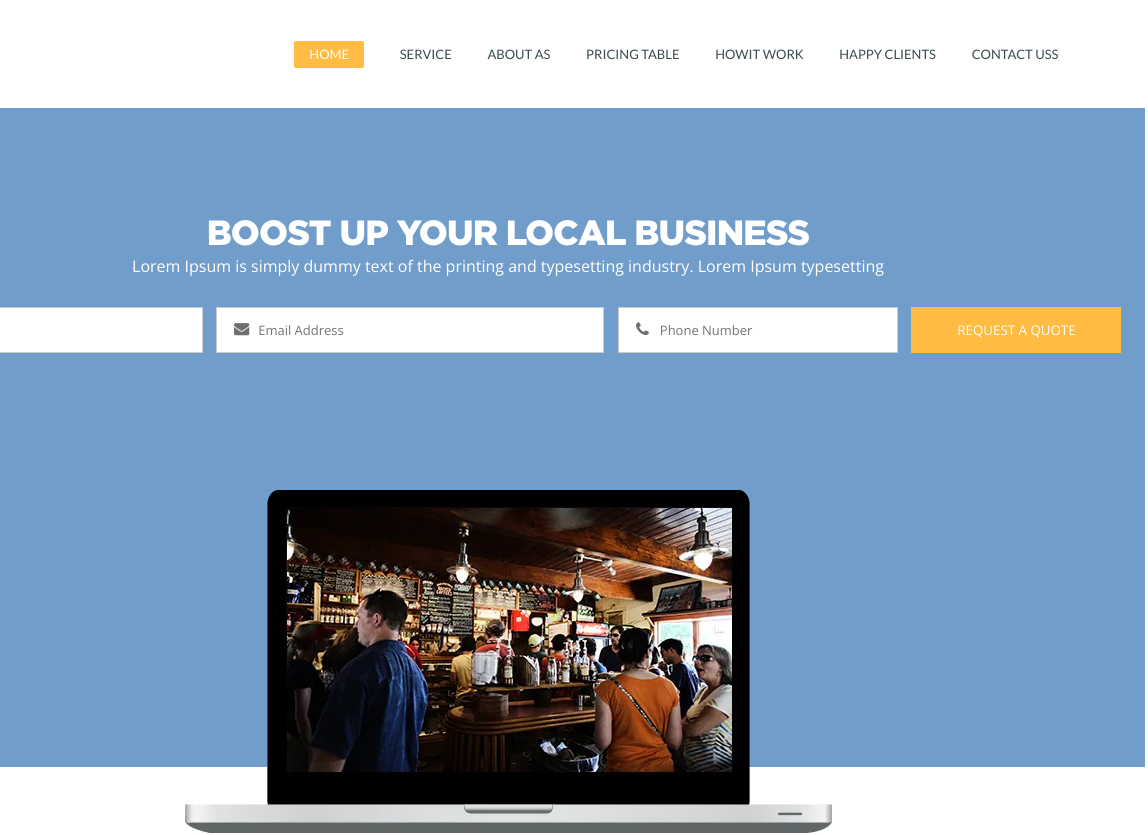
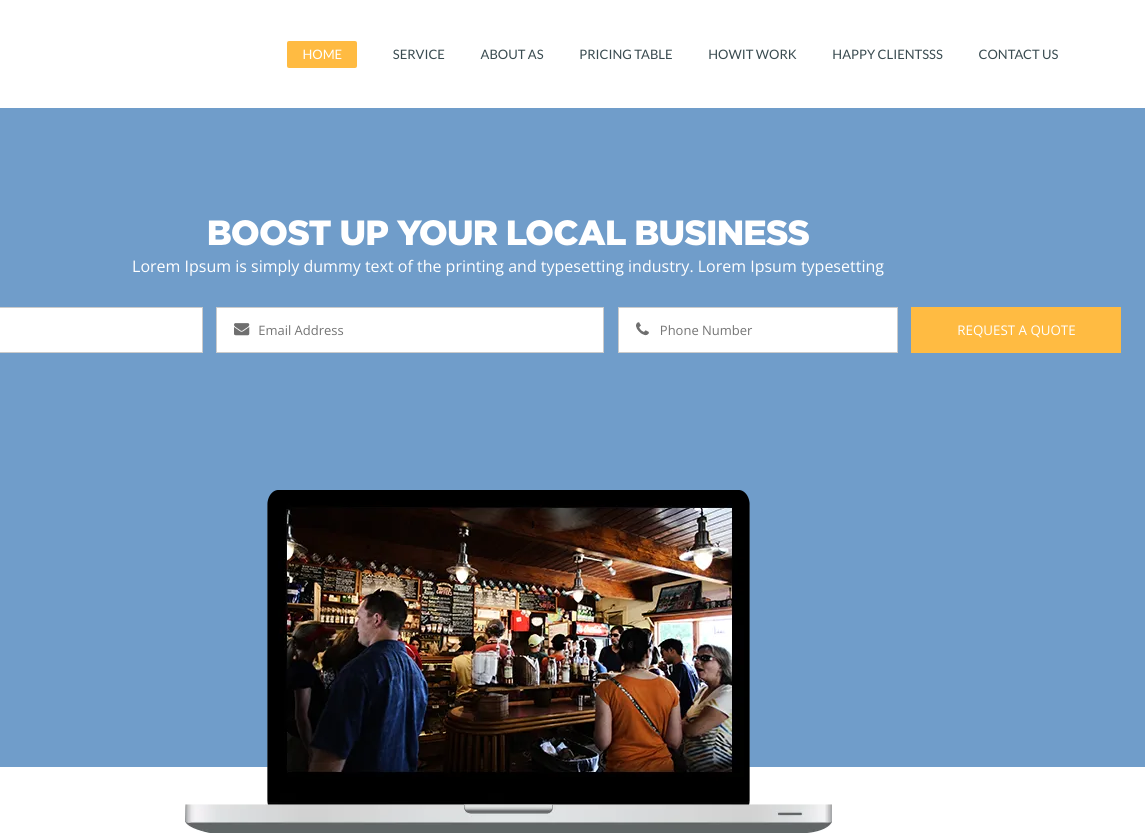
Before and after one commit to phantom277/education, a plain HTML site: page index.html in a window 1280 px wide. Shown: the top 835 px of the page, 132-1280 px from the left. Drawn offline with nearby package versions, Linux system fonts and the light colour scheme.

Commit message:
another first

```diff
--- a/index.html
+++ b/index.html
@@ -23,8 +23,8 @@
 									<li><a href="#services__about">about as</a></li>
 									<li><a href="#price">pricing table</a></li>
 									<li><a href="#works">howit work</a></li>
-									<li><a href="#clients">happy clients</a></li>
-									<li><a href="#contact">contact usS</a></li>
+									<li><a href="#clients">happy clientsSS</a></li>
+									<li><a href="#contact">contact us</a></li>
 								</ul>
 							</div>
 						</div>
```
